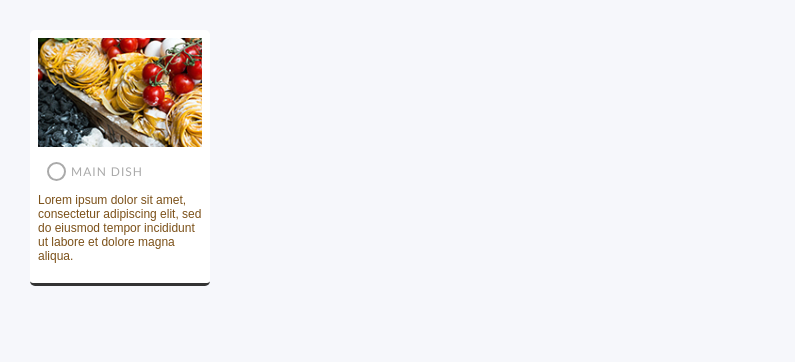
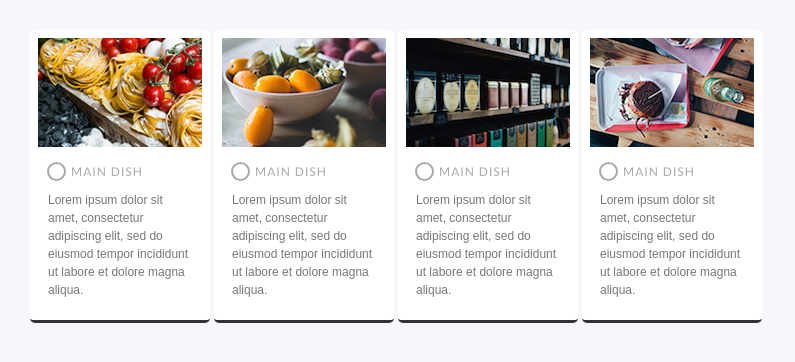
Before and after one commit to CfdTsubasa/PageHTML, a plain HTML site: page GridPage/index.html in a window 1280 px wide. Shown: the whole page, without its empty margins (0-795 px from the left). Drawn offline with nearby package versions, Linux system fonts and the light colour scheme.

Commit message:
aタグ設定

```diff
--- a/GridPage/css/style.css
+++ b/GridPage/css/style.css
@@ -52,3 +52,22 @@ a:link,a:visited,a:hover,a:active{
     border-radius: 50%;
     vertical-align: -5px;
 }
+
+.item .description{
+    margin: 10px;
+    line-height: 1.5;
+}
+
+.item > a {
+    display: block;
+    margin: -8px -8px -8px;
+    padding: 8px 8px 11px;
+    border-radius: inherit;
+    color: #777;
+    transition: all 0.3s;
+}
+
+.item > a:hover{
+    box-shadow: 0 0 6px -1px rgba(0,0,0,0.3);
+    opacity: 0.8;
+}
--- a/GridPage/index.html
+++ b/GridPage/index.html
@@ -20,6 +20,44 @@
             </p>
         </a>
     </section>
+    <section class="item">
+        <a href="#">
+            <img src="images/image_S_2.jpg" alt="alt" class="image">
+            <div class="category">MAIN DISH</div>
+            <p class="description">
+                Lorem ipsum dolor sit amet, consectetur adipiscing elit,
+                 sed do eiusmod tempor incididunt ut labore et dolore magna aliqua.
+            </p>
+        </a>
+    </section>
+    <section class="item">
+        <a href="#">
+            <img src="images/image_S_3.jpg" alt="alt" class="image">
+            <div class="category">MAIN DISH</div>
+            <p class="description">
+                Lorem ipsum dolor sit amet, consectetur adipiscing elit,
+                 sed do eiusmod tempor incididunt ut labore et dolore magna aliqua.
+            </p>
+        </a>
+    </section>
+    <section class="item">
+        <a href="#">
+            <img src="images/image_S_4.jpg" alt="alt" class="image">
+            <div class="category">MAIN DISH</div>
+            <p class="description">
+                Lorem ipsum dolor sit amet, consectetur adipiscing elit,
+                 sed do eiusmod tempor incididunt ut labore et dolore magna aliqua.
+            </p>
+        </a>
+    </section>
+<script src="https://unpkg.com/masonry-layout@4/dist/masonry.pkgd.js"></script>
+<script>
+    new Masonry('body',{
+        itemSelector:'.item',
+        columnWidth:180,
+        gutter:4
+    });
+</script>
 
 </body>
 </html>
```
